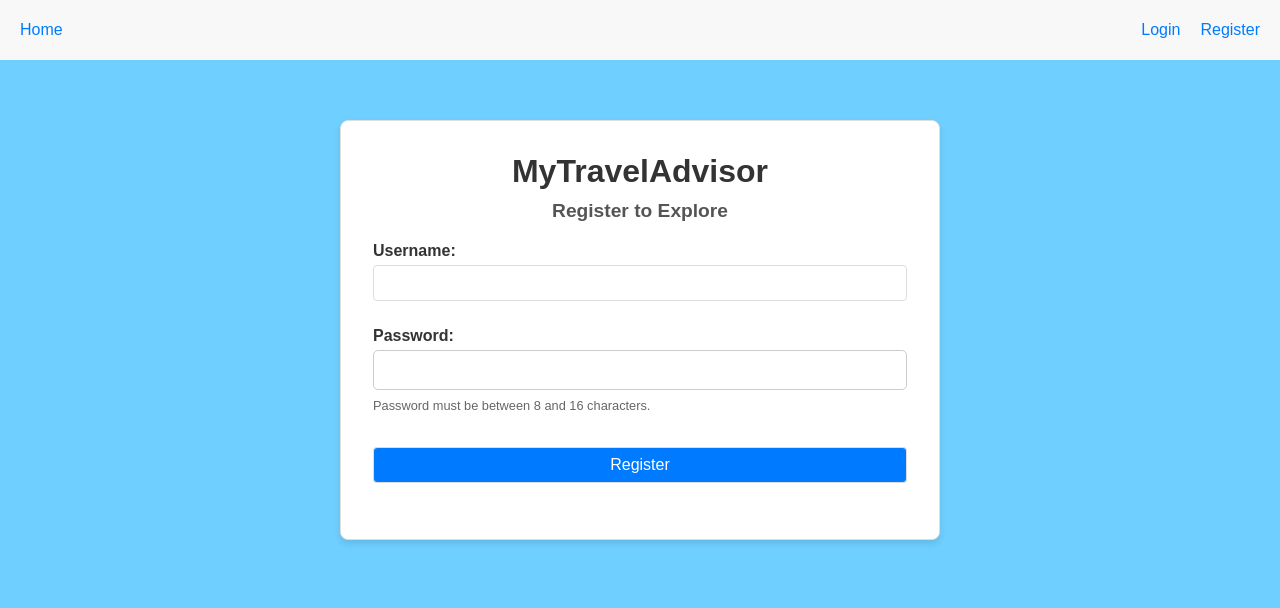
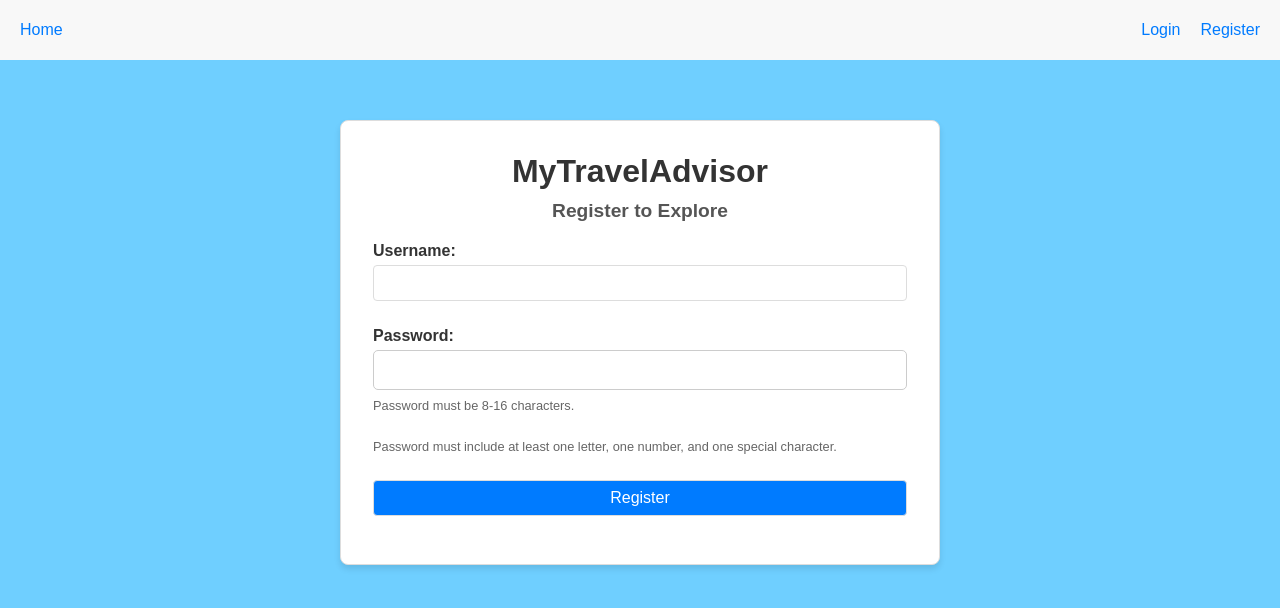
Before and after one commit to ShuqingZou/finalProject-frontend, a React (Create React App) app: page /register in a window 1280 px wide. Shown: the top 608 px of the page. Built offline with nearby package versions, Linux system fonts and the light colour scheme.

Commit message:
change password rule

```diff
--- a/src/components/Login.css
+++ b/src/components/Login.css
@@ -63,8 +63,8 @@ button {
     font-size: 1rem;
     cursor: pointer;
     width: 100%;
-    margin-bottom: 1.5rem;
-    margin-top: 1.5rem;
+    margin-bottom: 1rem;
+    margin-top: 1rem;
     background-color: #007bff;
     color: white;
     transition: background-color 0.3s ease, border-color 0.3s ease;
--- a/src/components/Register.js
+++ b/src/components/Register.js
@@ -9,8 +9,9 @@ const Register = () => {
     const handleSubmit = async (e) => {
         e.preventDefault();
 
-        if (password.length < 8 || password.length > 16) {
-            setMessage("Password must be between 8 and 16 characters.");
+        const passwordPattern = /^(?=.*[a-zA-Z])(?=.*\d)(?=.*[@$!%*?&])[A-Za-z\d@$!%*?&]{8,16}$/;
+        if (!passwordPattern.test(password)) {
+            setMessage("Password must contain at least one letter, one number, and one special character");
             return;
         }
 
@@ -65,7 +66,9 @@ const Register = () => {
                         onChange={(e) => setPassword(e.target.value)}
                         required
                     />
-                    <small>Password must be between 8 and 16 characters.</small>
+                    <small>Password must be 8-16 characters.</small>
+                    <br/>
+                    <small>Password must include at least one letter, one number, and one special character.</small>
                 </div>
                 <button type="submit">Register</button>
             </form>
```
